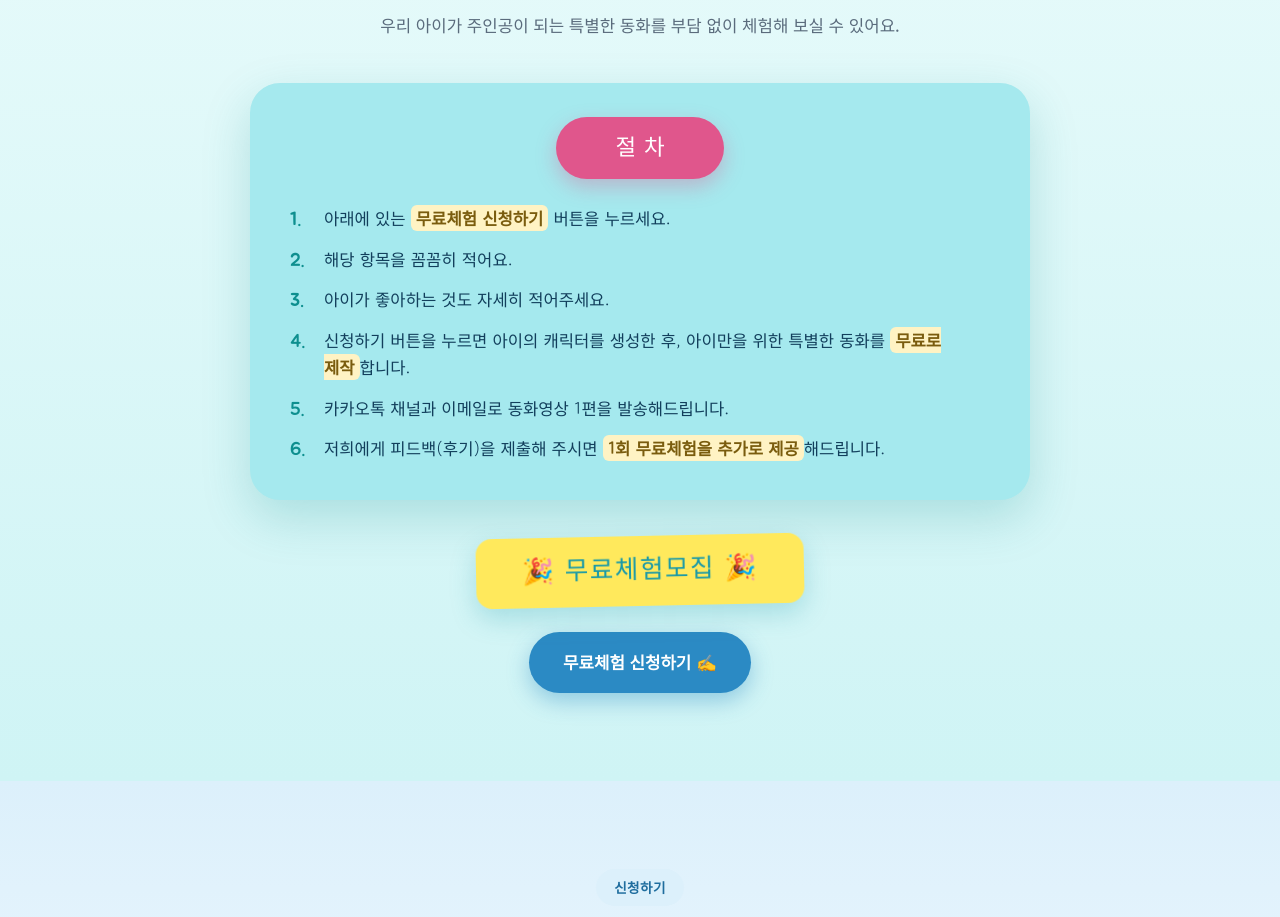
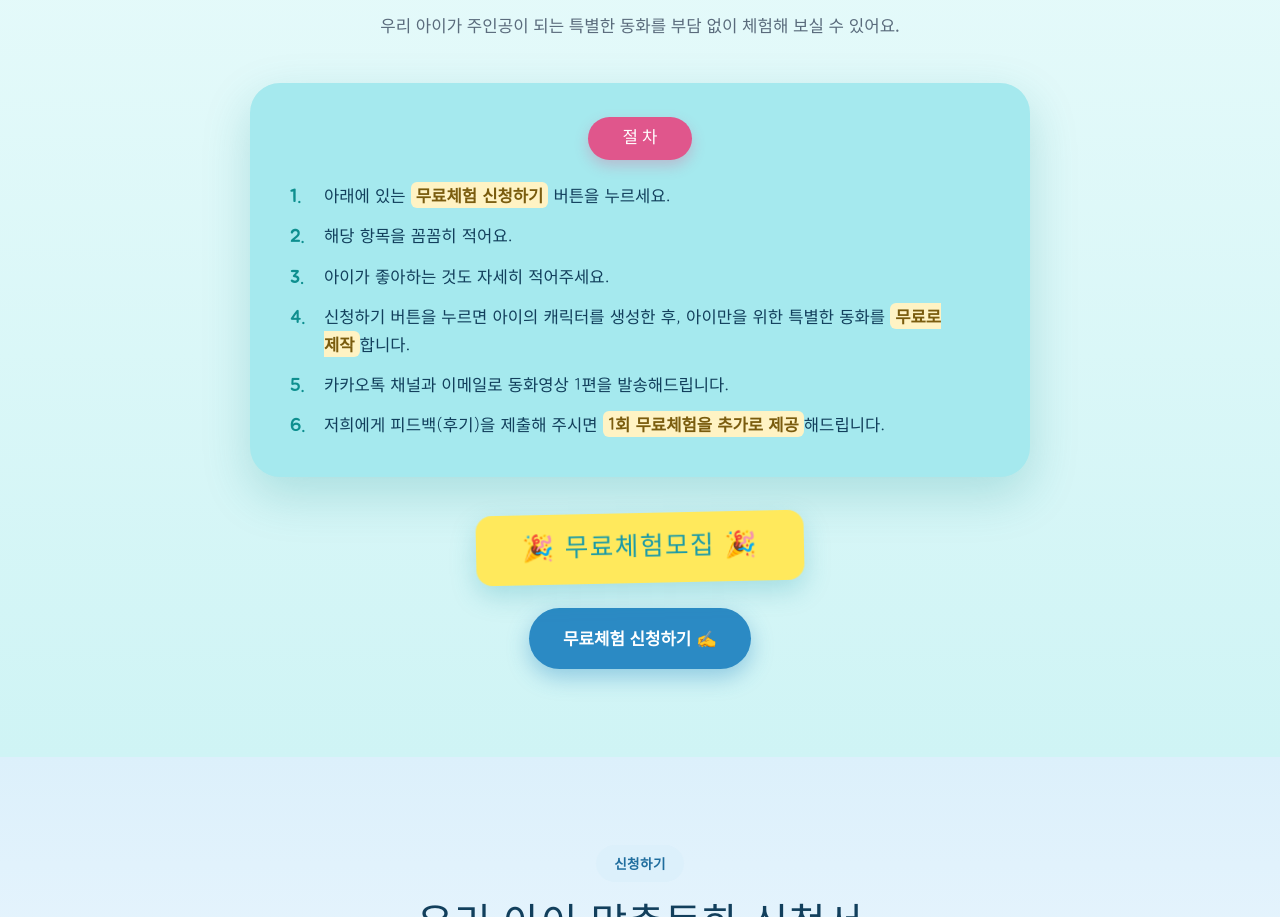
Before and after one commit to brizymedia/donghwa, a plain HTML site: page index.html in a window 1280 px wide. Shown: the part 7552-8469 px from the top of the page. Drawn offline with Linux system fonts and the light colour scheme.

Commit message:
Shrink trial label pill

```diff
--- a/index.html
+++ b/index.html
@@ -185,7 +185,7 @@ textarea{resize:vertical;min-height:88px}
 .trial{background:linear-gradient(180deg,#e9fbfb,#cff4f5)}
 .trial .tag{background:#fff;color:#0e8f8f}
 .trial-card{display:block;max-width:780px;margin:44px auto 0;background:#a5e9ee;border-radius:30px;padding:34px 38px 38px;box-shadow:0 18px 48px rgba(14,143,143,.22);text-align:left}
-.trial-label{display:block;width:max-content;margin:0 auto 26px;background:#e0568c;color:#fff;border-radius:999px;padding:12px 52px;font-family:'Jua',sans-serif;font-size:1.4rem;letter-spacing:.35em;text-indent:.35em;box-shadow:0 8px 20px rgba(224,86,140,.35)}
+.trial-label{display:block;width:max-content;margin:0 auto 22px;background:#e0568c;color:#fff;border-radius:999px;padding:7px 30px;font-family:'Jua',sans-serif;font-size:1.05rem;letter-spacing:.25em;text-indent:.25em;box-shadow:0 6px 14px rgba(224,86,140,.3)}
 .trial-steps{list-style:none;counter-reset:ts;flex:1;margin:0}
 .trial-steps li{counter-increment:ts;position:relative;padding-left:36px;margin-bottom:13px;font-family:'Gowun Dodum',sans-serif;color:#123f5c;font-size:1.04rem;line-height:1.65}
 .trial-steps li:last-child{margin-bottom:0}
```
